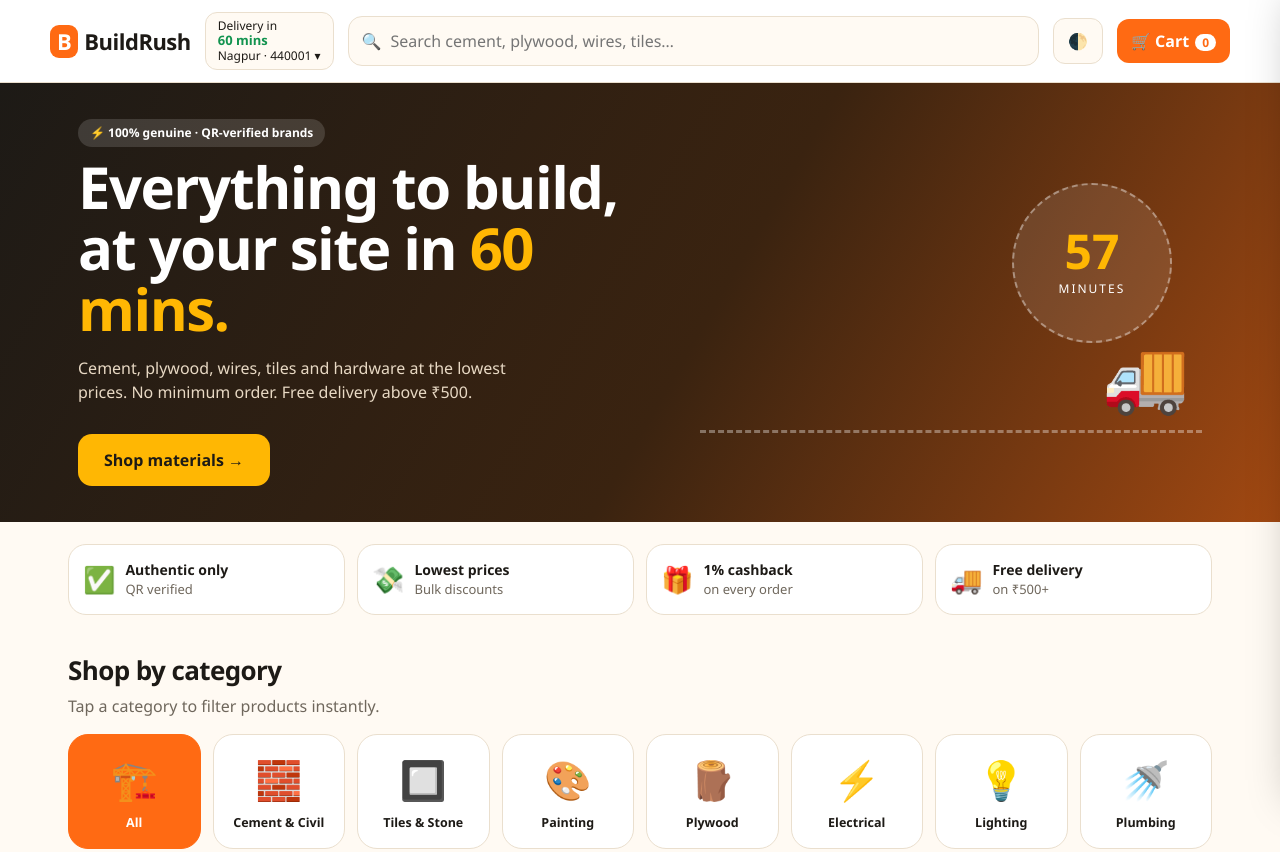
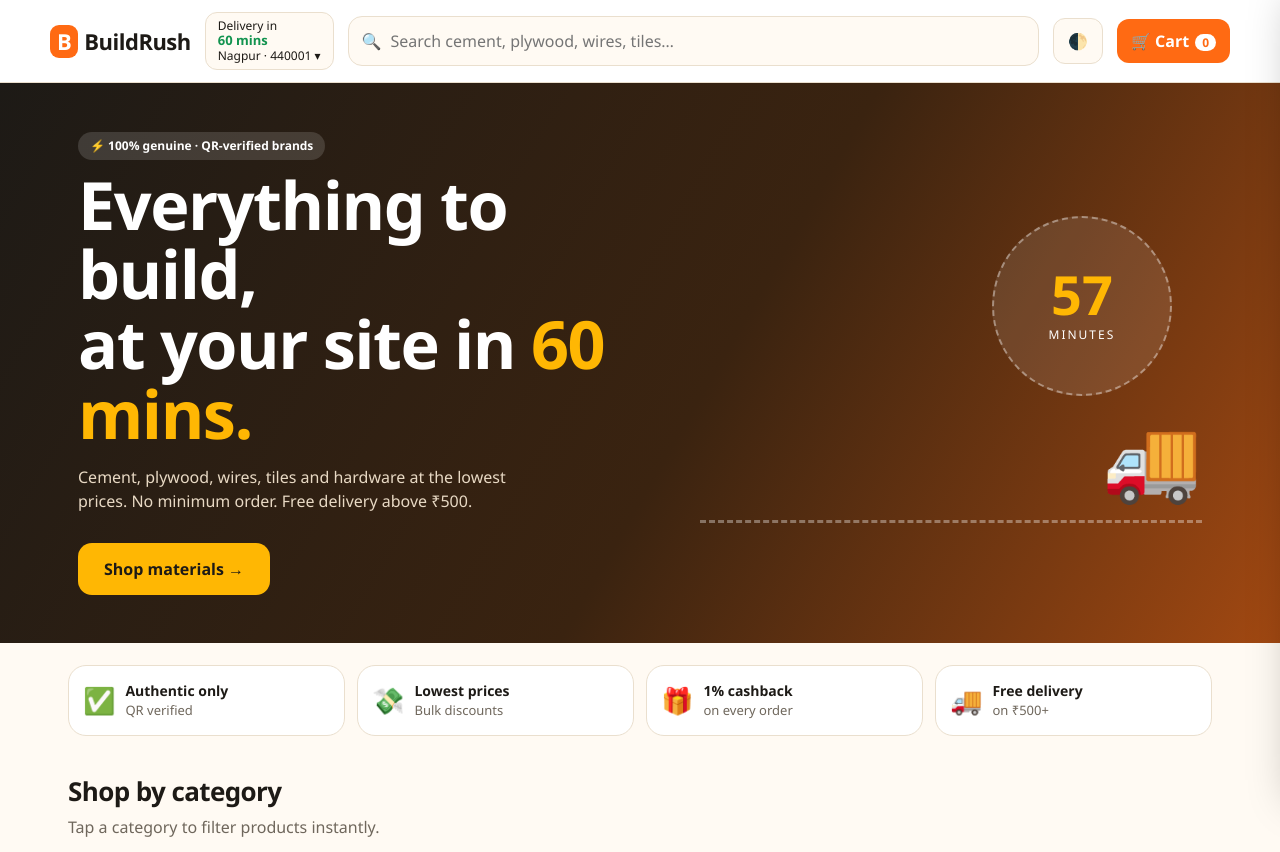
Before and after one commit to AshishKanojiya011/Building-Supplies-Website, a plain HTML site: page index.html in a window 1280 px wide. Shown: the top 852 px of the page. Drawn offline with Linux system fonts and the light colour scheme.

Commit message:
Update index.html

```diff
--- a/index.html
+++ b/index.html
@@ -27,18 +27,18 @@ body::before{content:"";position:fixed;inset:0 0 auto;height:env(safe-area-inset
 .cartb{background:var(--brand);color:#fff;border:0}
 .cartb em{font-style:normal;background:#fff;color:var(--brand);border-radius:99px;padding:0 7px;margin-left:6px;font-size:12px}
 .pop{animation:pop .35s}@keyframes pop{50%{transform:scale(1.15)}}
-body{overflow-x:clip}.hero{margin:0 calc(50% - 50vw);border-radius:0;padding:36px max(18px,calc(50vw - 562px));min-height:400px;position:relative;overflow:hidden;color:#fff;background:linear-gradient(120deg,#1d1a16 0%,#3a2310 55%,#ff6a13 140%);display:grid;grid-template-columns:1.2fr 1fr;gap:20px;align-items:center}
-.hero h1{font-size:clamp(30px,4.6vw,58px);line-height:1.05;margin:10px 0;letter-spacing:-1.5px}
+body{overflow-x:clip}.hero{margin:0 calc(50% - 50vw);border-radius:0;padding:48px max(18px,calc(50vw - 562px));min-height:min(560px,75vh);position:relative;overflow:hidden;color:#fff;background:linear-gradient(120deg,#1d1a16 0%,#3a2310 55%,#ff6a13 140%);display:grid;grid-template-columns:1.2fr 1fr;gap:20px;align-items:center}
+.hero h1{font-size:clamp(32px,5.2vw,68px);line-height:1.05;margin:10px 0;letter-spacing:-1.5px}
 .hero h1 u{text-decoration:none;color:var(--brand2)}
 .hero p{color:#e8d9c4;max-width:460px}
 .chip{display:inline-block;background:rgba(255,255,255,.14);padding:5px 12px;border-radius:99px;font-size:12px;font-weight:600}
 .cta{margin-top:14px;display:inline-block;background:var(--brand2);color:#1d1a16;font-weight:700;border:0;padding:14px 26px;border-radius:14px;text-decoration:none;transition:.2s}
 .cta:hover{transform:translateY(-3px);box-shadow:0 10px 24px rgba(255,183,3,.4)}
-.rider{position:relative;height:260px}
+.rider{position:relative;height:320px}
 .rider svg{position:absolute;width:100%;height:100%}
-.clock{position:absolute;right:6%;top:4%;width:160px;height:160px;border-radius:50%;background:rgba(255,255,255,.1);border:2px dashed rgba(255,255,255,.4);display:grid;place-items:center;text-align:center;animation:spin 0s}
-.clock b{font-size:48px;line-height:1;display:block;color:var(--brand2)}.clock small{font-size:12px;letter-spacing:2px}
-.truck{position:absolute;bottom:6px;font-size:70px;animation:drive 6s linear infinite}
+.clock{position:absolute;right:6%;top:4%;width:180px;height:180px;border-radius:50%;background:rgba(255,255,255,.1);border:2px dashed rgba(255,255,255,.4);display:grid;place-items:center;text-align:center;animation:spin 0s}
+.clock b{font-size:54px;line-height:1;display:block;color:var(--brand2)}.clock small{font-size:12px;letter-spacing:2px}
+.truck{position:absolute;bottom:6px;font-size:80px;animation:drive 6s linear infinite}
 @keyframes drive{0%{left:-20%}100%{left:100%}}
 .road{position:absolute;bottom:0;left:0;right:0;border-top:3px dashed rgba(255,255,255,.35)}
 .trust{display:grid;grid-template-columns:repeat(4,1fr);gap:12px;margin:22px 0}
```
